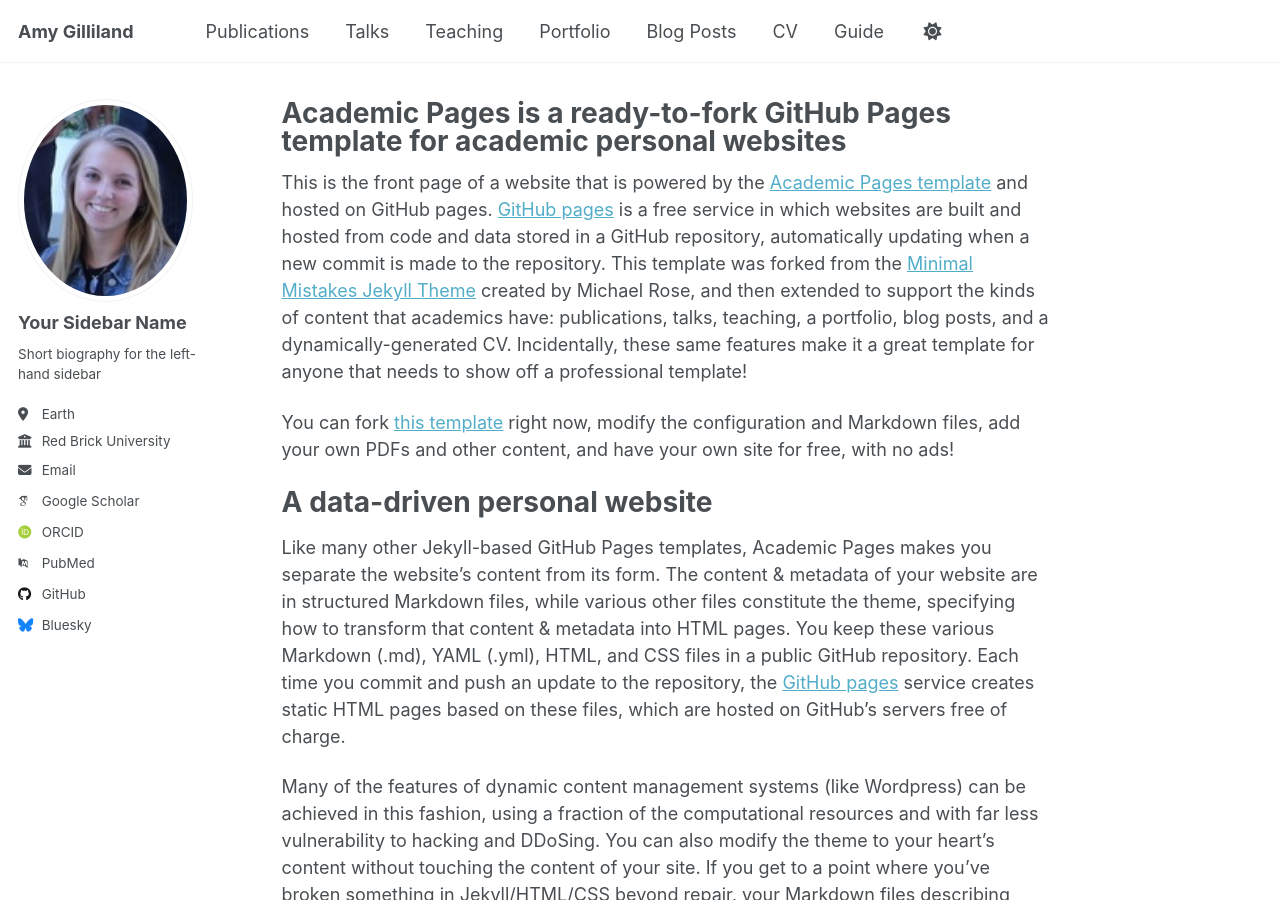
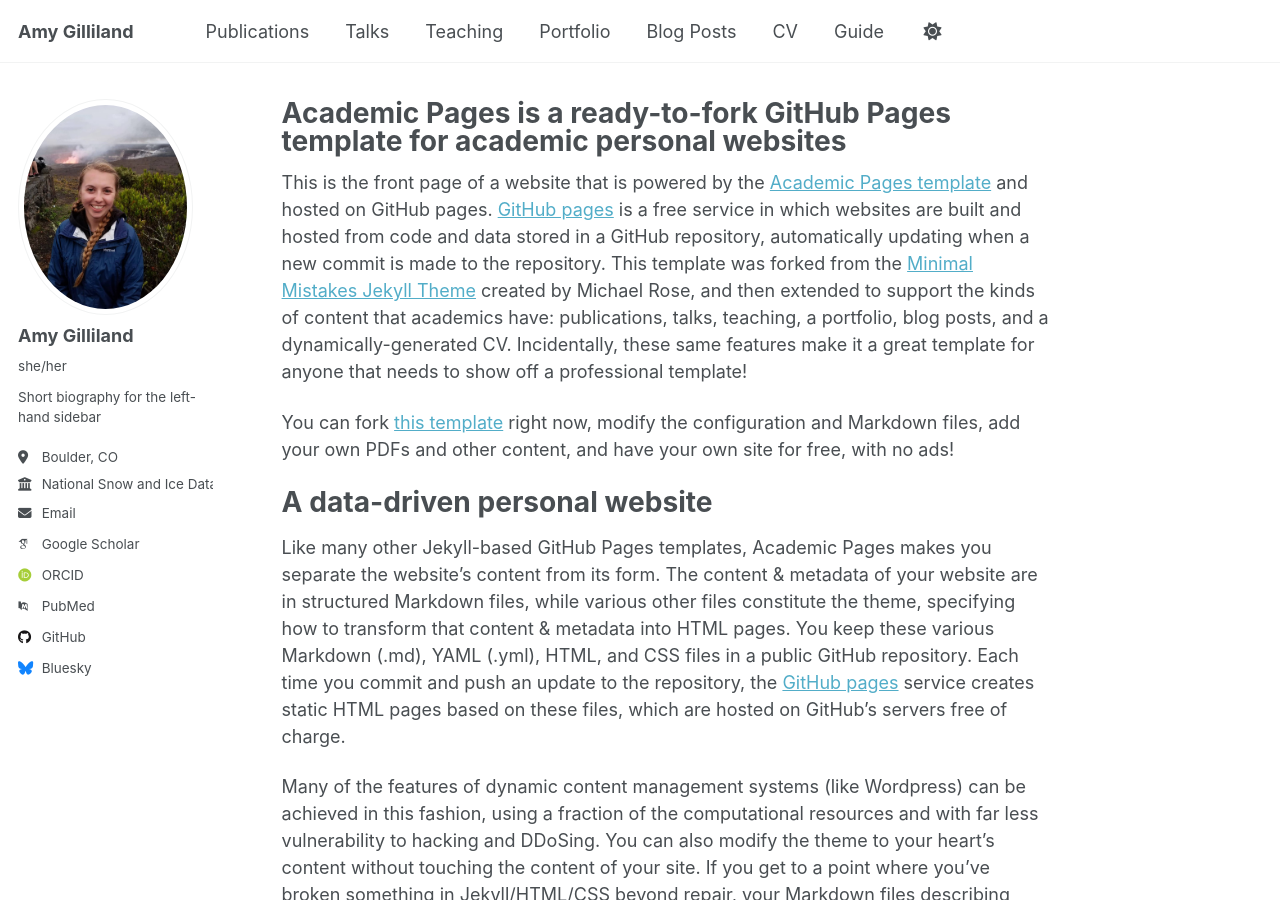
Before and after one commit to gillilanda/gillilanda.github.io, a Jekyll site: the page built from _pages/about.md, in a window 1280 px wide and 900 px high. Built offline with Jekyll 4.4.1, drawn with Linux system fonts in a browser that asks for light colours; some web fonts are replaced; a script that is not in the unit is left out.

Commit message:
Update bio

```diff
--- a/_config.yml
+++ b/_config.yml
@@ -22,14 +22,14 @@
 #               Additional customization can be done by editing /_includes/author-profile.html
 author:
   # Biographic information
-  avatar           : "profile.png"
-  name             : "Your Sidebar Name"
-  pronouns         : # example: "she/her"
+  avatar           : "profile.jpeg"
+  name             : "Amy Gilliland"
+  pronouns         : "she/her"
   bio              : "Short biography for the left-hand sidebar"
-  location         : "Earth"
-  employer         : "Red Brick University"
+  location         : "Boulder, CO"
+  employer         : "National Snow and Ice Data Center"
   uri              : # URL
-  email            : "none@example.org"
+  email            : "amy.gilliland@colorado.edu"
 
   # Academic websites
   academia         : # URL
```
Also changed, not shown: images/profile.jpeg (added), images/profile.png (deleted).
